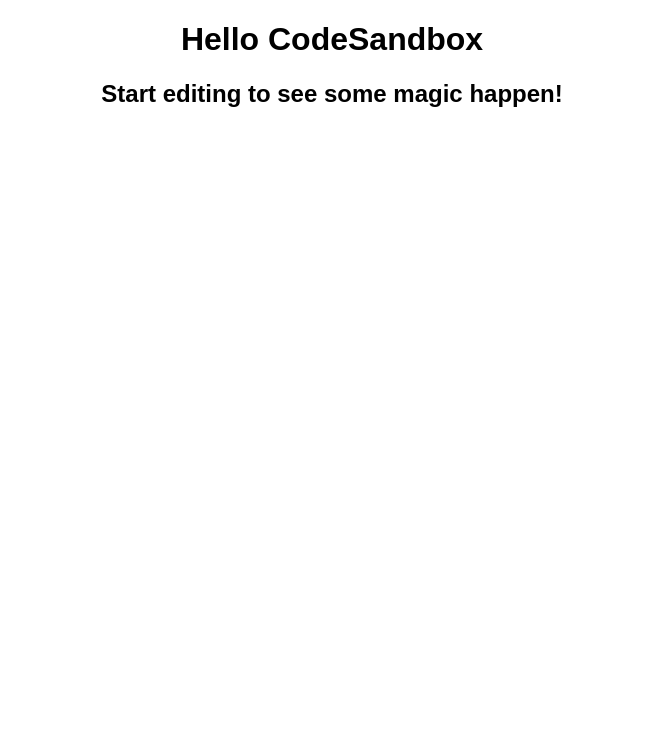
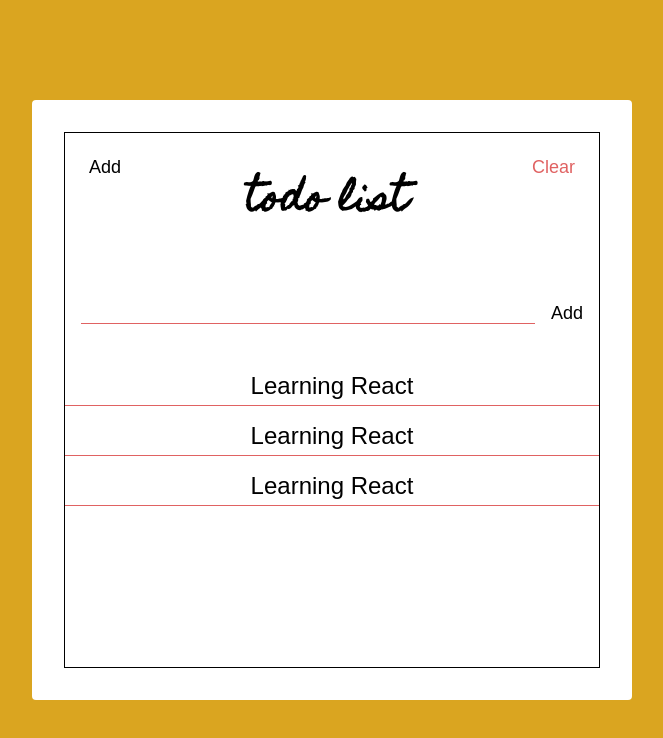
Before and after one commit to RivaldiHariono/React-Todolist, a React (Create React App) app: page / in a window 1280 px wide. Shown: the top 738 px of the page, without its empty margins (308-971 px from the left). Built offline with nearby package versions, Linux system fonts and the light colour scheme.

Commit message:
migrasi html css ke react

```diff
--- a/public/index.html
+++ b/public/index.html
@@ -1,16 +1,18 @@
 <!DOCTYPE html>
 <html lang="en">
-
   <head>
-	<meta charset="utf-8">
-	<meta name="viewport" content="width=device-width, initial-scale=1, shrink-to-fit=no">
-	<meta name="theme-color" content="#000000">
+    <meta charset="utf-8" />
+    <meta
+      name="viewport"
+      content="width=device-width, initial-scale=1, shrink-to-fit=no"
+    />
+    <meta name="theme-color" content="#000000" />
     <!--
       manifest.json provides metadata used when your web app is added to the
       homescreen on Android. See https://developers.google.com/web/fundamentals/engage-and-retain/web-app-manifest/
     -->
-	<link rel="manifest" href="%PUBLIC_URL%/manifest.json">
-	<link rel="shortcut icon" href="%PUBLIC_URL%/favicon.ico">
+    <link rel="manifest" href="%PUBLIC_URL%/manifest.json" />
+    <link rel="shortcut icon" href="%PUBLIC_URL%/favicon.ico" />
     <!--
       Notice the use of %PUBLIC_URL% in the tags above.
       It will be replaced with the URL of the `public` folder during the build.
@@ -20,6 +22,10 @@
       work correctly both with client-side routing and a non-root public URL.
       Learn how to configure a non-root public URL by running `npm run build`.
     -->
+    <link
+      href="https://fonts.googleapis.com/css?family=Bangers|Homemade+Apple&display=swap"
+      rel="stylesheet"
+    />
     <title>React App</title>
   </head>
 
@@ -39,5 +45,4 @@
       To create a production bundle, use `npm run build` or `yarn build`.
     -->
   </body>
-
 </html>
--- a/src/App.js
+++ b/src/App.js
@@ -3,9 +3,34 @@
 
 export default function App() {
   return (
-    <div className="App">
-      <h1>Hello CodeSandbox</h1>
-      <h2>Start editing to see some magic happen!</h2>
+    // className nama lain dari class
+    <div className="container">
+      <div className="frame">
+        <section className="header">
+          <button className="header-btn">Add</button>
+          <h1 className="header-title">Todo List</h1>
+          <button className="header-btn main-red-color">Clear</button>
+        </section>
+
+        <section className="add">
+          <form className="add-form">
+            <input type="text" className="add-input" />
+            <button className="add-btn">Add</button>
+          </form>
+        </section>
+
+        <section className="todos">
+          <div className="todo">
+            <span className="todo-text">Learning React</span>
+          </div>
+          <div className="todo">
+            <span className="todo-text">Learning React</span>
+          </div>
+          <div className="todo">
+            <span className="todo-text">Learning React</span>
+          </div>
+        </section>
+      </div>
     </div>
   );
 }
--- a/src/styles.css
+++ b/src/styles.css
@@ -1,4 +1,106 @@
-.App {
-  font-family: sans-serif;
+* {
+  box-sizing: border-box;
+}
+:root {
+  --main-red-color: #e06262;
+}
+.main-red-color {
+  color: var(--main-red-color);
+}
+
+html {
+  font-size: 10px;
+}
+body {
+  display: flex;
+  justify-content: center;
+  align-content: center;
+  align-items: center;
+  background-color: goldenrod;
+  height: 100vh;
+}
+body,
+html {
+  margin: 0;
+  padding: 0;
+  font-family: "Franklin Gothic Medium", "Arial Narrow", Arial, sans-serif;
+}
+.container {
+  width: 600px;
+  height: 600px;
+  background-color: white;
+  border-radius: 4px;
+  padding: 32px;
+}
+.frame {
+  border: 1px solid black;
+  height: 100%;
+  display: flex;
+  flex-direction: column;
+}
+.header {
+  display: flex;
+  align-items: flex-start;
+}
+.header-title {
+  flex: 1;
   text-align: center;
+  font-size: 3.6rem;
+  text-transform: lowercase;
+  font-family: "Homemade Apple", sans-serif;
 }
+.header-btn {
+  font-size: 1.8rem;
+  font-family: "Bungee", sans-serif;
+  padding: 24px;
+  background: unset;
+  border: unset;
+  outline: unset;
+  cursor: pointer;
+}
+.add {
+  padding: 16px;
+}
+.add-form {
+  display: flex;
+  align-items: center;
+}
+.add-input {
+  background: unset;
+  border: unset;
+  padding: 0 64px;
+  flex: 1;
+  border-bottom: 1px solid var(--main-red-color);
+  outline: unset;
+  font-size: 18px;
+  text-transform: lowercase;
+}
+.add-btn {
+  font-size: 1.8rem;
+  font-family: "Bungee", sans-serif;
+  padding: 16px;
+  padding-right: unset;
+  cursor: pointer;
+  background: unset;
+  border: unset;
+  outline: unset;
+}
+.todos {
+  display: flex;
+  flex-direction: column;
+}
+.todo {
+  position: relative;
+  flex: 1 0 auto;
+  text-align: center;
+  min-height: 34px;
+  margin: 16px 0 0;
+  font-family: "Homamade Apple", sans-serif;
+  font-size: 24px;
+  border-bottom: 1px solid var(--main-red-color);
+}
+.todo-text {
+  position: absolute;
+  left: 50%;
+  transform: translate(-50%);
+}
```
Also changed, not shown: package.json (+9 -4 lines). Lines whose indentation alone changed are shown as unchanged.
